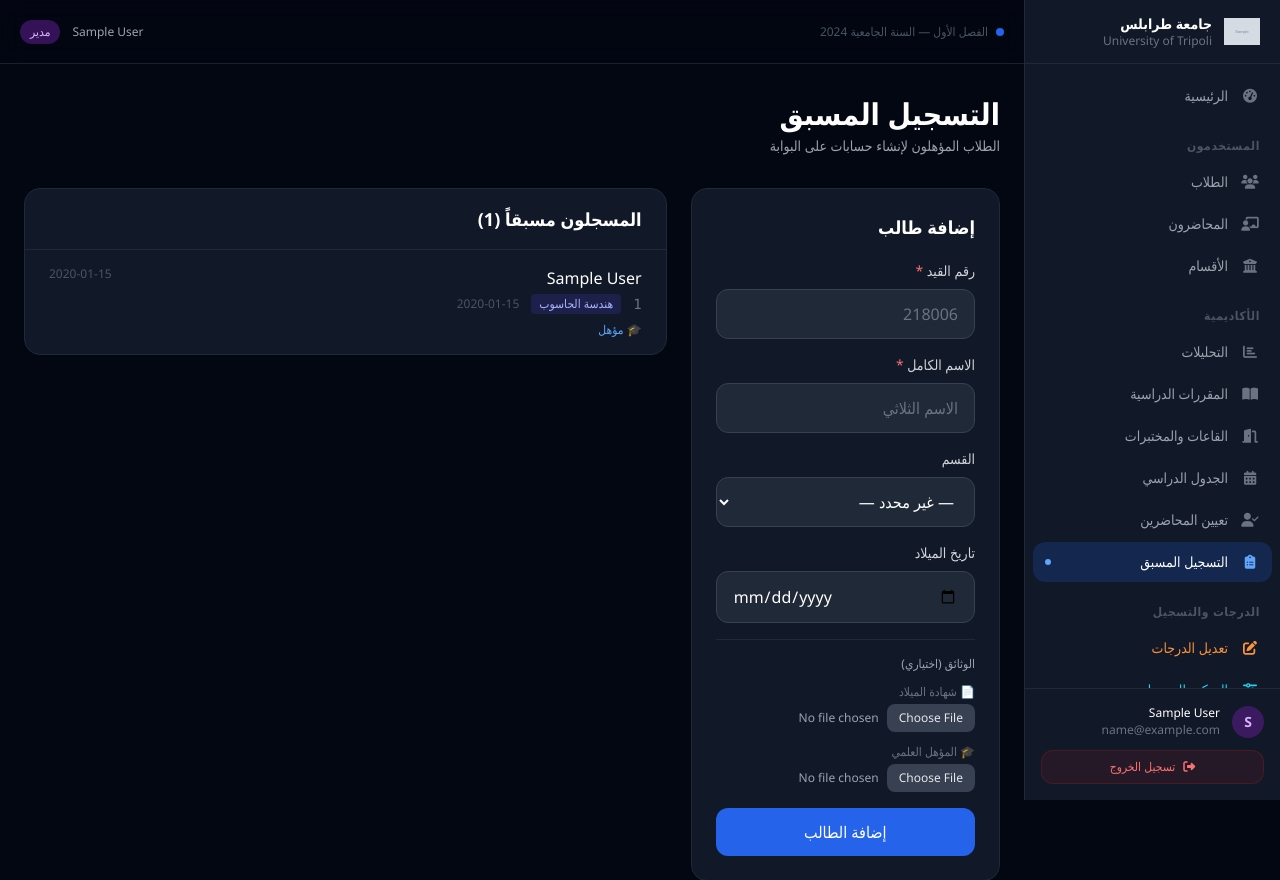
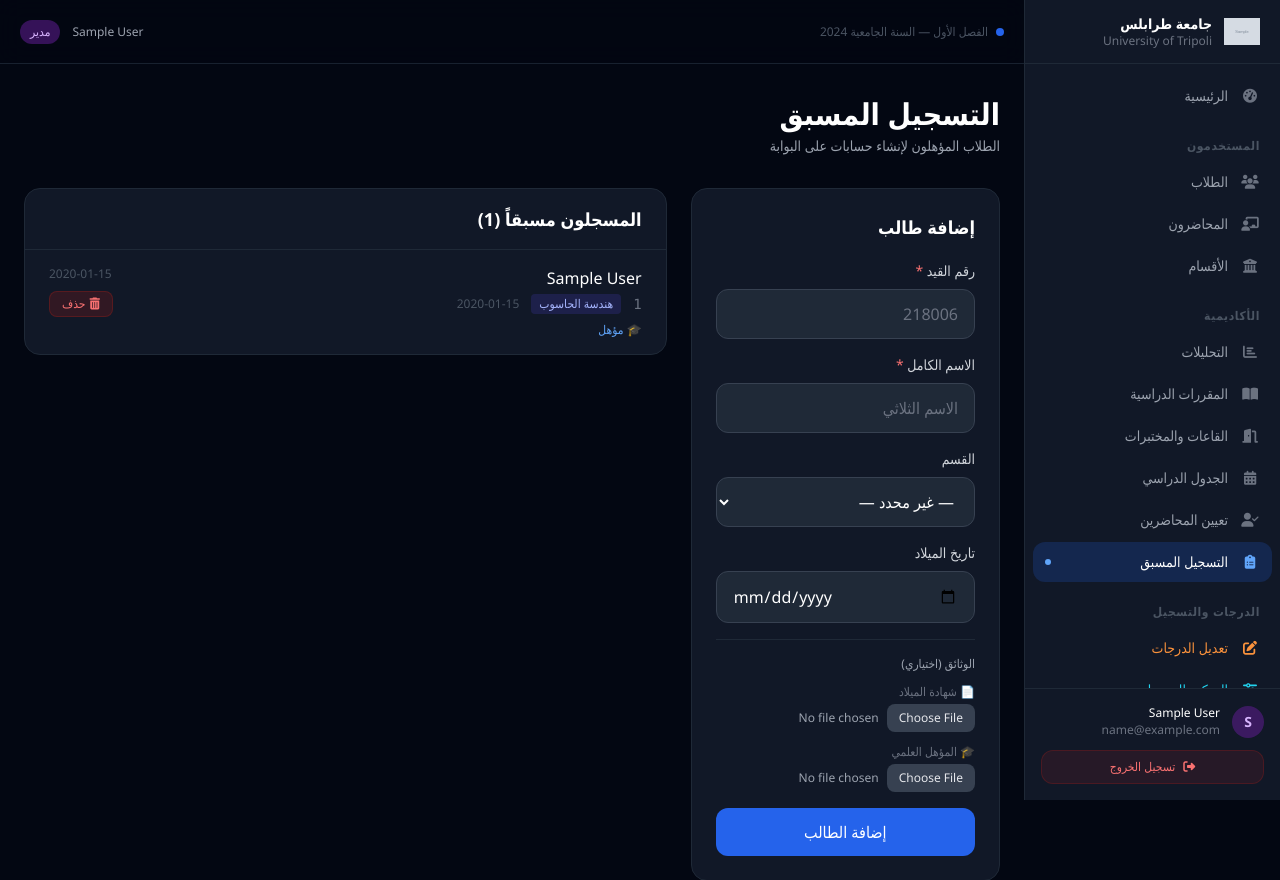
Before and after one commit to Mohamed00ly/tripoli-uni-system, a Flask app: page /admin/pre-register in a window 1280 px wide. Shown: the top 880 px of the page. Run offline with Flask 3, Linux system fonts and the light colour scheme; a user stored in the database is signed in; tables that the repository leaves empty hold one stand-in row (values such as "Sample post"); grey boxes marked "Sample" are stand-in pictures; some libraries are stand-ins or nearby versions.

Commit message:
إضافة ميزة حذف الطلاب من قائمة التسجيل المسبق نهائياً

```diff
--- a/app.py
+++ b/app.py
@@ -825,6 +825,35 @@ def pre_register():
     return render_template('admin/pre_register.html', students=students, departments=departments)
 
 
+@app.route('/admin/preregistered/<int:pre_id>/delete', methods=['POST'])
+@login_required
+@admin_required
+def delete_pre_registered(pre_id):
+    student = PreRegisteredStudent.query.get_or_404(pre_id)
+    name = student.full_name
+    sid  = student.student_id
+
+    # Delete documents linked to this pre-registration record only
+    Document.query.filter_by(pre_reg_id=pre_id).delete()
+
+    log_action('حذف من التسجيل المسبق', 'pre_registered', pre_id,
+               old_val=f'{sid}:{name}')
+    db.session.delete(student)
+    db.session.commit()
+
+    # Inform admin if an active user account already exists for this student_id
+    existing_user = User.query.filter_by(student_id=sid).first()
+    if existing_user:
+        flash(
+            f'تم حذف "{name}" من قائمة التسجيل المسبق. '
+            f'تنبيه: لديه حساب نشط في النظام لم يتأثر بالحذف.',
+            'warning'
+        )
+    else:
+        flash(f'تم حذف "{name}" من قائمة التسجيل المسبق بنجاح.', 'success')
+    return redirect(url_for('pre_register'))
+
+
 # ── Admin — Import / Export / Analytics / Audit ───────────────────────────────
 
 @app.route('/admin/import', methods=['GET', 'POST'])
--- a/templates/admin/pre_register.html
+++ b/templates/admin/pre_register.html
@@ -109,7 +109,19 @@
             </div>
             {% endif %}
           </div>
-          <span class="text-gray-600 text-xs flex-shrink-0">{{ s.created_at.strftime('%Y-%m-%d') }}</span>
+          <div class="flex flex-col items-end gap-2 flex-shrink-0">
+            <span class="text-gray-600 text-xs">{{ s.created_at.strftime('%Y-%m-%d') }}</span>
+            <form method="POST"
+                  action="{{ url_for('delete_pre_registered', pre_id=s.id) }}"
+                  onsubmit="return confirm('هل أنت متأكد من حذف الطالب &quot;{{ s.full_name }}&quot; نهائياً من قائمة التسجيل المسبق؟\n\nهذا الإجراء لا يمكن التراجع عنه.')">
+              <button type="submit"
+                class="text-xs px-3 py-1 rounded-lg bg-red-900/30 hover:bg-red-900/60
+                       text-red-400 hover:text-red-300 border border-red-900/50
+                       hover:border-red-700 transition font-medium">
+                <i class="fa-solid fa-trash-can ml-1"></i>حذف
+              </button>
+            </form>
+          </div>
         </div>
         {% else %}
         <div class="px-6 py-12 text-center text-gray-500 text-sm">لا يوجد طلاب مسجلون مسبقاً</div>
```
